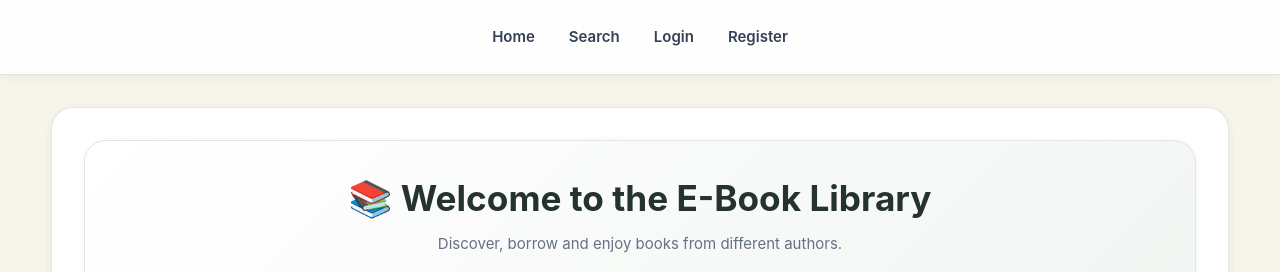
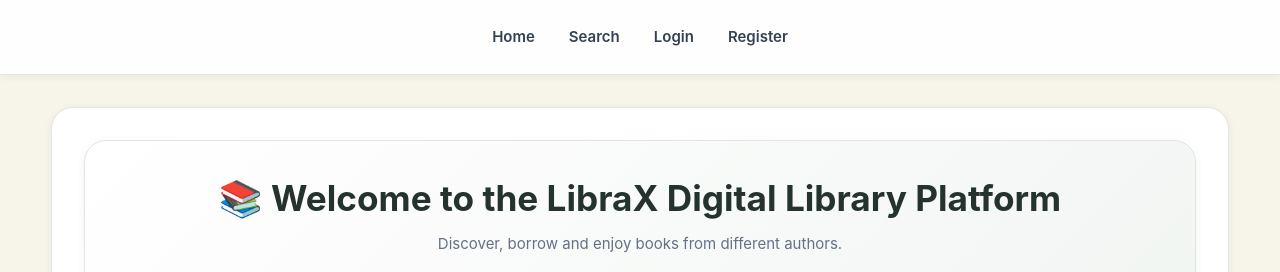
Before and after one commit to KritikKaushik/Ebook_Library, a React (Vite) app in the folder frontend/: page / in a window 1280 px wide. Shown: the top 272 px of the page. Built offline with nearby package versions, Linux system fonts and the light colour scheme; no server answers.

Commit message:
Update Home.jsx

```diff
--- a/frontend/src/pages/Home.jsx
+++ b/frontend/src/pages/Home.jsx
@@ -43,7 +43,7 @@ function Home() {
     <div className="container">
 
 <div className="library-hero">
-  <h1>📚 Welcome to the E-Book Library</h1>
+  <h1>📚 Welcome to the LibraX Digital Library Platform</h1>
 
   <p>
     Discover, borrow and enjoy books from different authors.
```
